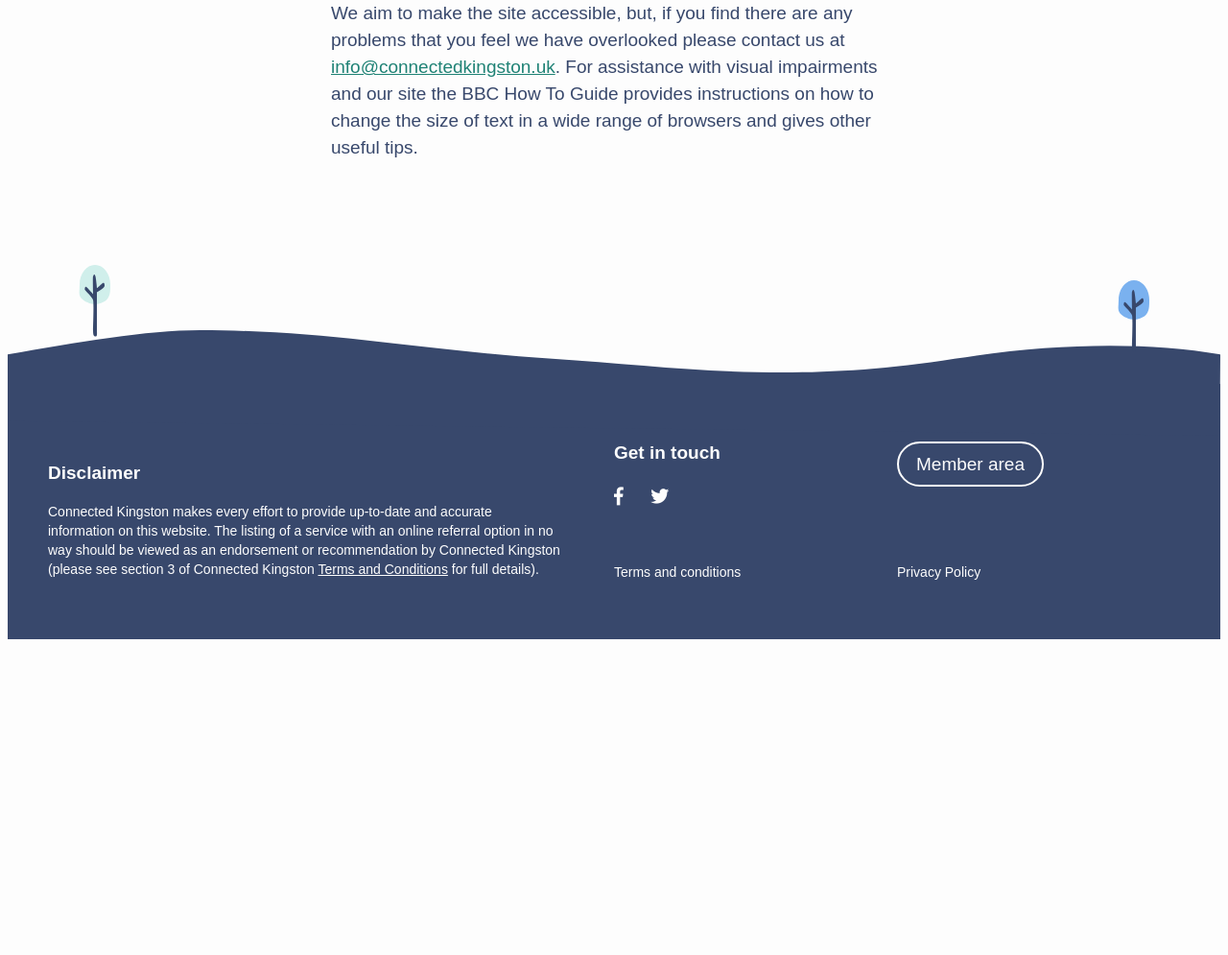
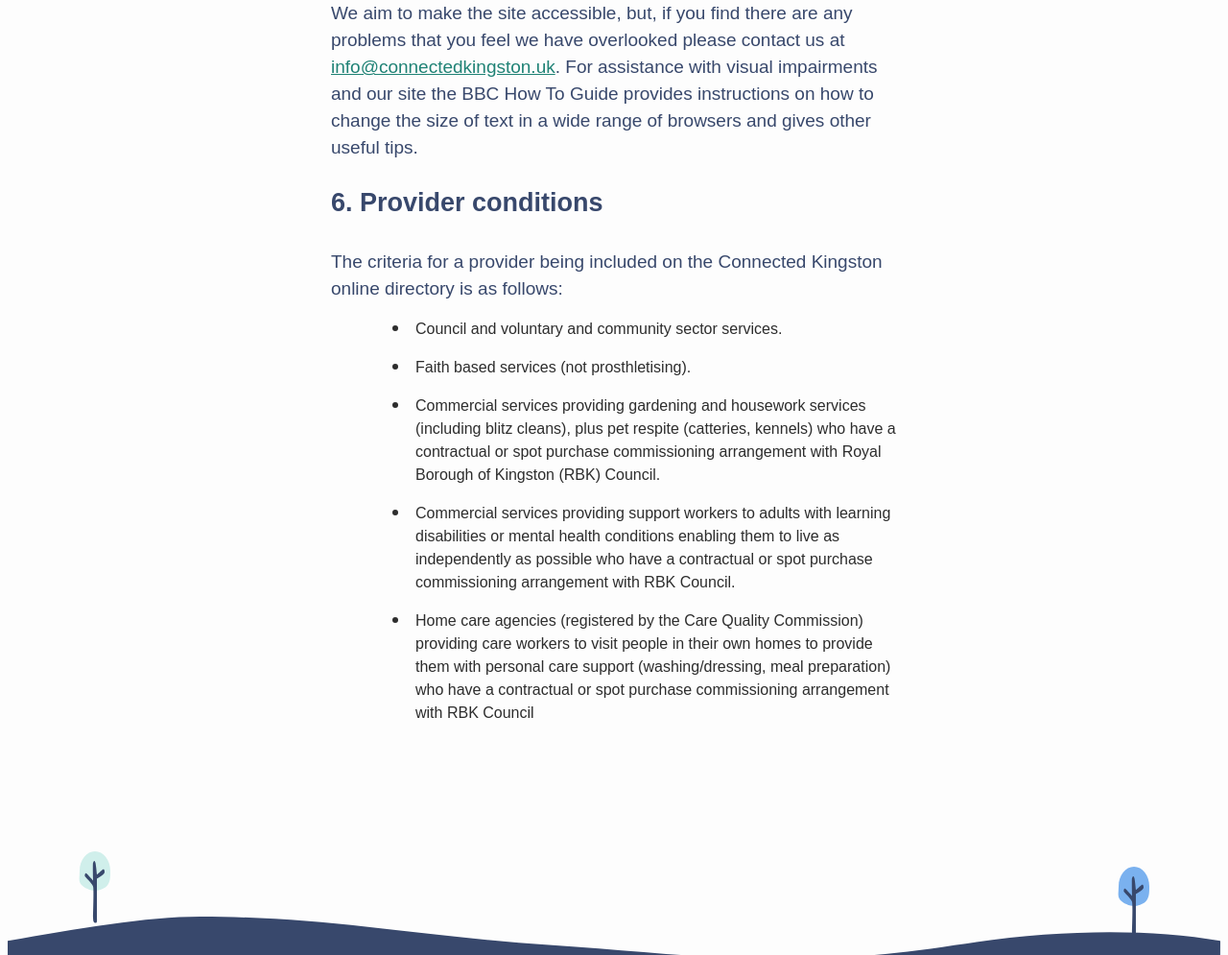
Before and after one commit to RoyalBoroughKingston/ck-frontend, a PHP site: page /terms-and-conditions in a window 1280 px wide. Shown: the part 3261-4256 px from the top of the page at 96% size. Before the commit the page ends 3927 px from the top, so only its background shows below. Run offline with PHP 8.4, Linux system fonts and the light colour scheme; data that the repository does not hold is empty; style sheets or scripts are compiled from the project's sources; some libraries are stand-ins or nearby versions; some web fonts are replaced.

Commit message:
Updated T&C content

```diff
--- a/templates/pages/terms-and-conditions/index.php
+++ b/templates/pages/terms-and-conditions/index.php
@@ -43,6 +43,16 @@
 
 				<p>We aim to make the site accessible, but, if you find there are any problems that you feel we have overlooked please contact us at <a href="mailto:info@connectedkingston.uk">info@connectedkingston.uk</a>. For assistance with visual impairments and our site the  BBC  How To Guide provides instructions on how to change the size of text in a wide range of browsers and gives other useful tips.</p>
 
+				<h3>6. Provider conditions</h3>
+				<p>The criteria for a provider being included on the Connected Kingston online directory is as follows:</p>
+				<ul>
+					<li>Council and voluntary and community sector services.</li>
+					<li>Faith based services (not prosthletising).</li>
+					<li>Commercial services providing gardening and housework services (including blitz cleans), plus pet respite (catteries, kennels) who have a contractual or spot purchase commissioning arrangement with Royal Borough of Kingston (RBK) Council.</li>
+					<li>Commercial services providing support workers to adults with learning disabilities or mental health conditions enabling them to live as independently as possible who have a contractual or spot purchase commissioning arrangement with RBK Council.</li>
+					<li>Home care agencies (registered by the Care Quality Commission) providing care workers to visit people in their own homes to provide them with personal care support (washing/dressing, meal preparation) who have a contractual or spot purchase commissioning arrangement with RBK Council</li>
+				</ul>
+
             </div>
 
         </div>
```
Also changed, not shown: mix-manifest.json.
